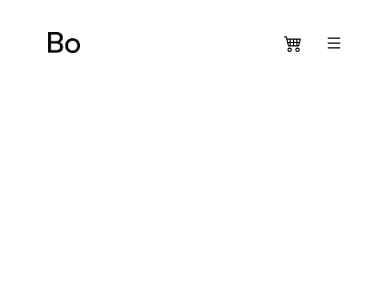
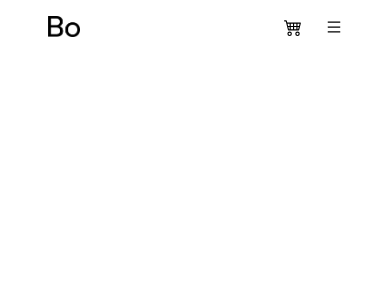
Before and after one commit to mallick-portfolio/bo-webflow, a React (Create React App) app: page / in a window 390 px wide. Shown: the top 300 px of the page. Built offline with nearby package versions, Linux system fonts and the light colour scheme.

Commit message:
update mobile menu

```diff
--- a/src/components/Header.jsx
+++ b/src/components/Header.jsx
@@ -6,11 +6,12 @@ import { ImCross } from "react-icons/im";
 const Header = () => {
   const [active, setActive] = useState(false);
   return (
-    <div className="px-12 py-8 mx-auto flex justify-between items-center">
+    <>
+      <div className="px-12 py-4 bg-white lg:py-8 mx-auto flex justify-between items-center relative z-50">
         <div>
           <img className="w-8" src={logo} alt="" />
         </div>
-      <div className="flex items-center flex-row-reverse lg:flex-row">
+        <div className="flex  items-center flex-row-reverse lg:flex-row">
           <div onClick={() => setActive(!active)} className="flex lg:hidden">
             {!active ? <AiOutlineMenu /> : <ImCross />}
           </div>
@@ -35,11 +36,16 @@ const Header = () => {
               <li className="text-lg font-semibold text-black mr-6 nav-item"></li>
             </ul>
           </nav>
+          <div className="lg:mr-0 mr-6">
+            <BsCart4 className="cursor-pointer font-bold text-lg" />
+          </div>
+        </div>
+      </div>
 
       {/* Mobile and Tab menu */}
       <nav
-          className={`flex bg-white z-50 w-full lg:hidden absolute duration-1000 transition-all ease-in-out ${
-            active ? "top-16 left-12" : "-top-64 left-12"
+        className={`flex bg-white z-10 w-full lg:hidden absolute duration-700 transition-all ease-in-out ${
+          active ? "top-12 left-12" : "-top-64 left-12"
         }`}
       >
         <ul className="">
@@ -61,12 +67,7 @@ const Header = () => {
           <li className="text-lg font-semibold text-black mr-6 nav-item"></li>
         </ul>
       </nav>
-
-        <div className="lg:mr-0 mr-6">
-          <BsCart4 className="cursor-pointer font-bold text-lg" />
-        </div>
-      </div>
-    </div>
+    </>
   );
 };
 
```
Lines whose indentation alone changed are shown as unchanged.
